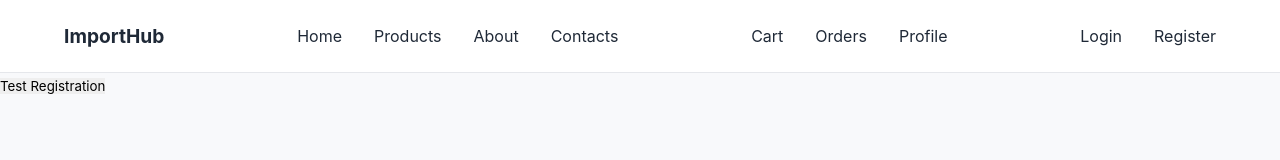
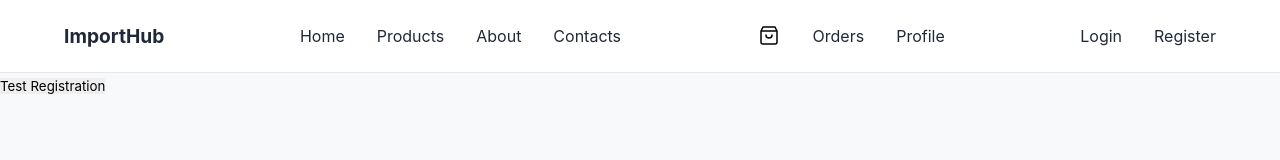
Before and after one commit to Prodaaron/e-commerce, a Next.js app in the folder import-platform/: page / in a window 1280 px wide. Shown: the top 160 px of the page. Built offline with nearby package versions, Linux system fonts and the light colour scheme; no server answers.

Commit message:
fully functional add to cart system integration

```diff
--- a/import-platform/src/app/products/[slug]/page.tsx
+++ b/import-platform/src/app/products/[slug]/page.tsx
@@ -1,6 +1,7 @@
 import "@/styles/products.css";
 import { getProductBySlug } from "@/lib/firebase/products";
 import { notFound } from "next/navigation";
+import AddToCartButton from "@/components/cart/AddToCartButton";
 
 export default async function ProductDetailsPage({
   params,
@@ -100,6 +101,8 @@ export default async function ProductDetailsPage({
             Order Now
           </button>
 
+          <AddToCartButton product={product} />
+
           <p className="product-slug">
             Product ID: {product.slug}
           </p>
--- /dev/null
+++ b/import-platform/src/components/common/CartIcon.tsx
@@ -0,0 +1,48 @@
+"use client";
+
+import Image from "next/image";
+import useCartCount from "@/lib/cart/useCartCount";
+
+export default function CartIcon() {
+  const count = useCartCount();
+
+  return (
+    <div
+      style={{
+        position: "relative",
+        display: "flex",
+        alignItems: "center",
+        gap: "6px",
+        cursor: "pointer",
+      }}
+    >
+      <Image
+        src="/icons/cart-3-svgrepo-com.svg"
+        alt="Cart"
+        width={24}
+        height={24}
+      />
+
+      {count > 0 && (
+        <span
+          style={{
+            position: "absolute",
+            top: "-6px",
+            right: "-6px",
+            background: "red",
+            color: "white",
+            borderRadius: "50%",
+            fontSize: "12px",
+            width: "18px",
+            height: "18px",
+            display: "flex",
+            alignItems: "center",
+            justifyContent: "center",
+          }}
+        >
+          {count}
+        </span>
+      )}
+    </div>
+  );
+}
--- a/import-platform/src/components/common/navbar.tsx
+++ b/import-platform/src/components/common/navbar.tsx
@@ -4,6 +4,7 @@ import Link from "next/link";
 import "@/styles/navbar.css";
 import { SITE_NAME } from "@/constants/site";
 import { useAuth } from "@/hooks/useAuth";
+import CartIcon from "@/components/common/CartIcon";
 
 export default function Navbar() {
   const { user, logout, loading } = useAuth();
@@ -27,7 +28,9 @@ export default function Navbar() {
 
         {/* User Links */}
         <div className="nav-actions">
-          <Link href="/cart">Cart</Link>
+          <Link href="/cart">
+            <CartIcon />
+          </Link>
           <Link href="/orders">Orders</Link>
           <Link href="/profile">Profile</Link>
         </div>
--- /dev/null
+++ b/import-platform/src/lib/cart/cart.ts
@@ -0,0 +1,144 @@
+import { CartItem } from "@/types/cart";
+const CART_EVENT = "cart_updated";
+
+export function emitCartUpdate() {
+  window.dispatchEvent(new Event(CART_EVENT));
+}
+
+const CART_KEY = "arosa-cart";
+
+export function getCart(): CartItem[] {
+  if (typeof window === "undefined") {
+    return [];
+  }
+
+  const cart = localStorage.getItem(CART_KEY);
+
+  if (!cart) {
+    return [];
+  }
+
+  return JSON.parse(cart);
+}
+
+export function saveCart(cart: CartItem[]) {
+  localStorage.setItem(CART_KEY, JSON.stringify(cart));
+}
+
+export function addToCart(item: CartItem) {
+  const cart = getCart();
+
+  const existingItem = cart.find(
+    (cartItem) => cartItem.productId === item.productId
+  );
+
+  if (existingItem) {
+    existingItem.quantity += item.quantity;
+  } else {
+    cart.push(item);
+  }
+
+  saveCart(cart);
+  emitCartUpdate();
+}
+
+export function removeFromCart(productId: string) {
+  const updatedCart = getCart().filter(
+    (item) => item.productId !== productId
+  );
+
+  saveCart(updatedCart);
+  emitCartUpdate();
+}
+
+export function increaseQuantity(productId: string) {
+  const cart = getCart();
+
+  const item = cart.find(
+    (item) => item.productId === productId
+  );
+
+  if (!item) return;
+
+  item.quantity += 1;
+
+  saveCart(cart);
+  emitCartUpdate();
+}
+
+export function decreaseQuantity(productId: string) {
+  const cart = getCart();
+
+  const item = cart.find(
+    (item) => item.productId === productId
+  );
+
+  if (!item) return;
+
+  item.quantity -= 1;
+
+  if (item.quantity <= 0) {
+    const updated = cart.filter(
+      (i) => i.productId !== productId
+    );
+
+    saveCart(updated);
+    emitCartUpdate();
+    return;
+  }
+
+  saveCart(cart);
+  emitCartUpdate();
+}
+
+export function clearCart() {
+  saveCart([]);
+  emitCartUpdate();
+}
+
+export function getDiscountedPrice(
+  price: number,
+  discount?: {
+    type: "percent" | "fixed";
+    value: number;
+  }
+) {
+  if (!discount) {
+    return price;
+  }
+
+  if (discount.type === "percent") {
+    return price - (price * discount.value) / 100;
+  }
+
+  return Math.max(0, price - discount.value);
+}
+
+export function getCartTotal() {
+  const cart = getCart();
+
+  return cart.reduce((total, item) => {
+    const discountedPrice = getDiscountedPrice(
+      item.price,
+      item.discount
+    );
+
+    return total + discountedPrice * item.quantity;
+  }, 0);
+}
+
+export function getFinalPrice(
+  price: number,
+  discount?: {
+    type: "percent" | "fixed";
+    value: number;
+  }
+) {
+  if (!discount) return price;
+
+  if (discount.type === "percent") {
+    return price - (price * discount.value) / 100;
+  }
+
+  return Math.max(0, price - discount.value);
+}
--- /dev/null
+++ b/import-platform/src/lib/cart/useCartCount.ts
@@ -0,0 +1,35 @@
+"use client";
+
+import { useEffect, useState } from "react";
+import { getCart } from "./cart";
+
+const CART_EVENT = "cart_updated";
+
+export default function useCartCount() {
+  const [count, setCount] = useState(0);
+
+  const updateCount = () => {
+    const cart = getCart();
+
+    const totalItems = cart.reduce(
+      (sum, item) => sum + item.quantity,
+      0
+    );
+
+    setCount(totalItems);
+  };
+
+  useEffect(() => {
+    updateCount();
+
+    const handleUpdate = () => updateCount();
+
+    window.addEventListener(CART_EVENT, handleUpdate);
+
+    return () => {
+      window.removeEventListener(CART_EVENT, handleUpdate);
+    };
+  }, []);
+
+  return count;
+}
--- /dev/null
+++ b/import-platform/src/types/cart.ts
@@ -0,0 +1,17 @@
+export interface CartItem {
+  productId: string;
+
+  title: string;
+  slug: string;
+
+  image: string;
+
+  price: number;
+
+  discount?: {
+    type: "percent" | "fixed";
+    value: number;
+  };
+
+  quantity: number;
+}
```
Also changed, not shown: import-platform/src/app/cart/page.tsx (+96 -22 lines), import-platform/src/components/cart/AddToCartButton.tsx (added, +35 -0 lines), import-platform/public/icons/cart-3-svgrepo-com.svg (renamed from import-platform/public/cart-3-svgrepo-com.svg), 1 other file (tests, documents, lock files or other folders).
